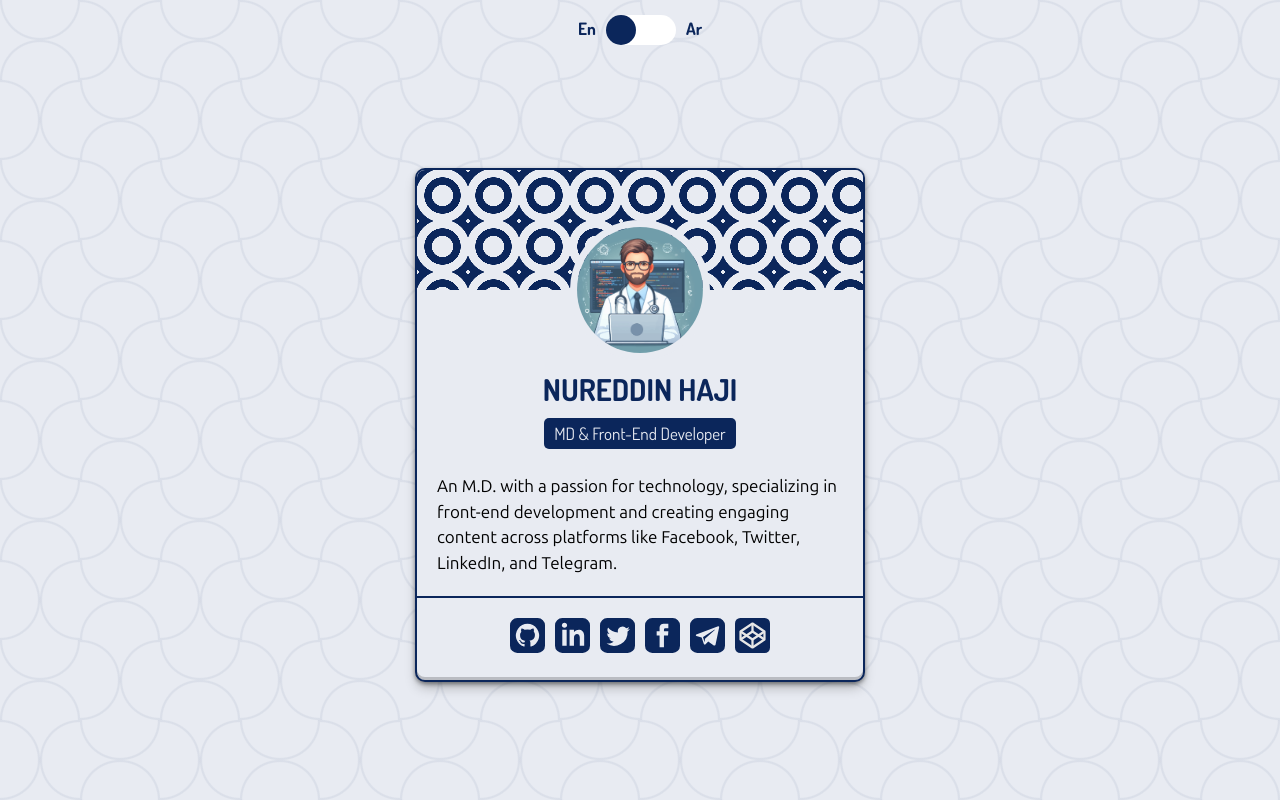
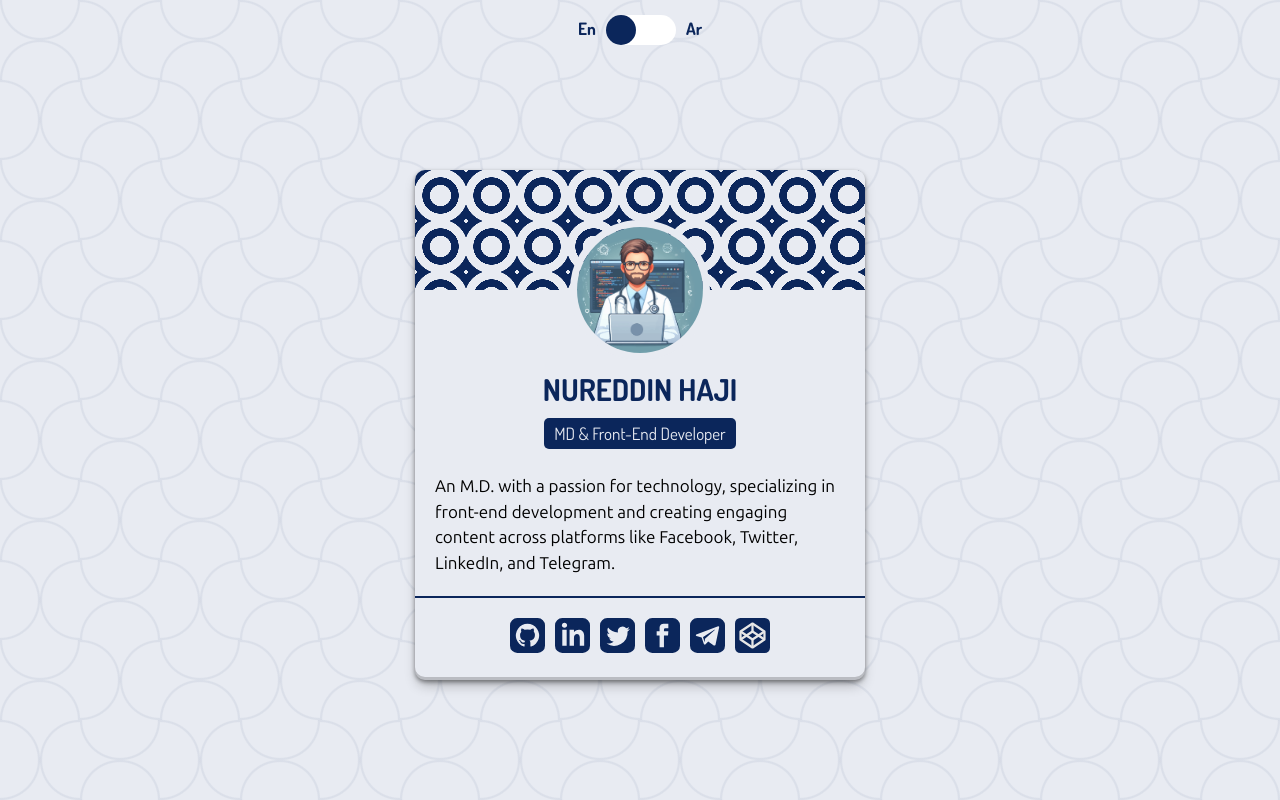
Before and after one commit to nureddinhaji/profile-card-almdrasa, a plain HTML site: page index.html in a window 1280 px wide. Drawn offline with Linux system fonts and the light colour scheme.

Commit message:
remove border from card

```diff
--- a/style.css
+++ b/style.css
@@ -112,7 +112,6 @@ main.cards {
     background: var(--submain-color);
     max-width: 45rem;
     border-radius: 1rem;
-    border: 0.2rem solid var(--main-color);
     overflow: hidden;
     box-shadow: rgba(0, 0, 0, 0.4) 0px 2px 4px, rgba(0, 0, 0, 0.3) 0px 7px 13px -3px, rgba(0, 0, 0, 0.2) 0px -3px 0px inset;
 }
```
